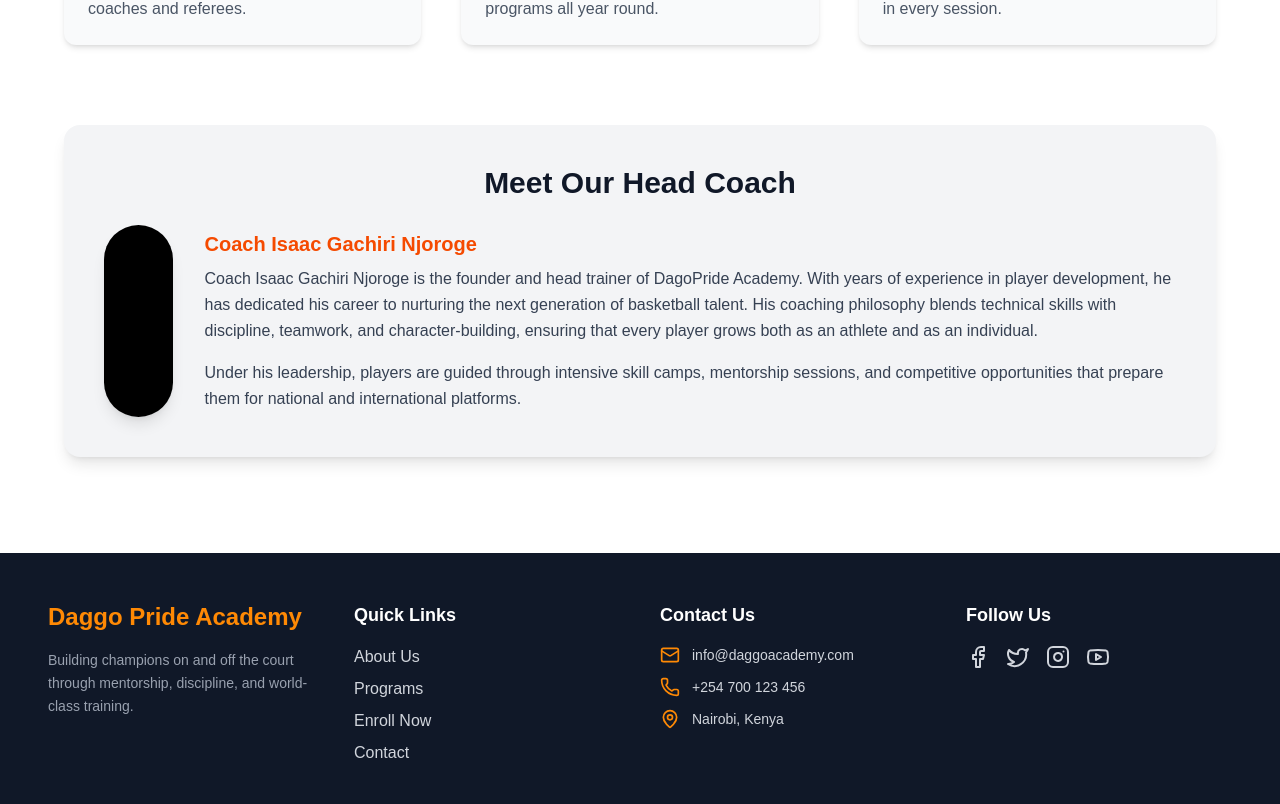
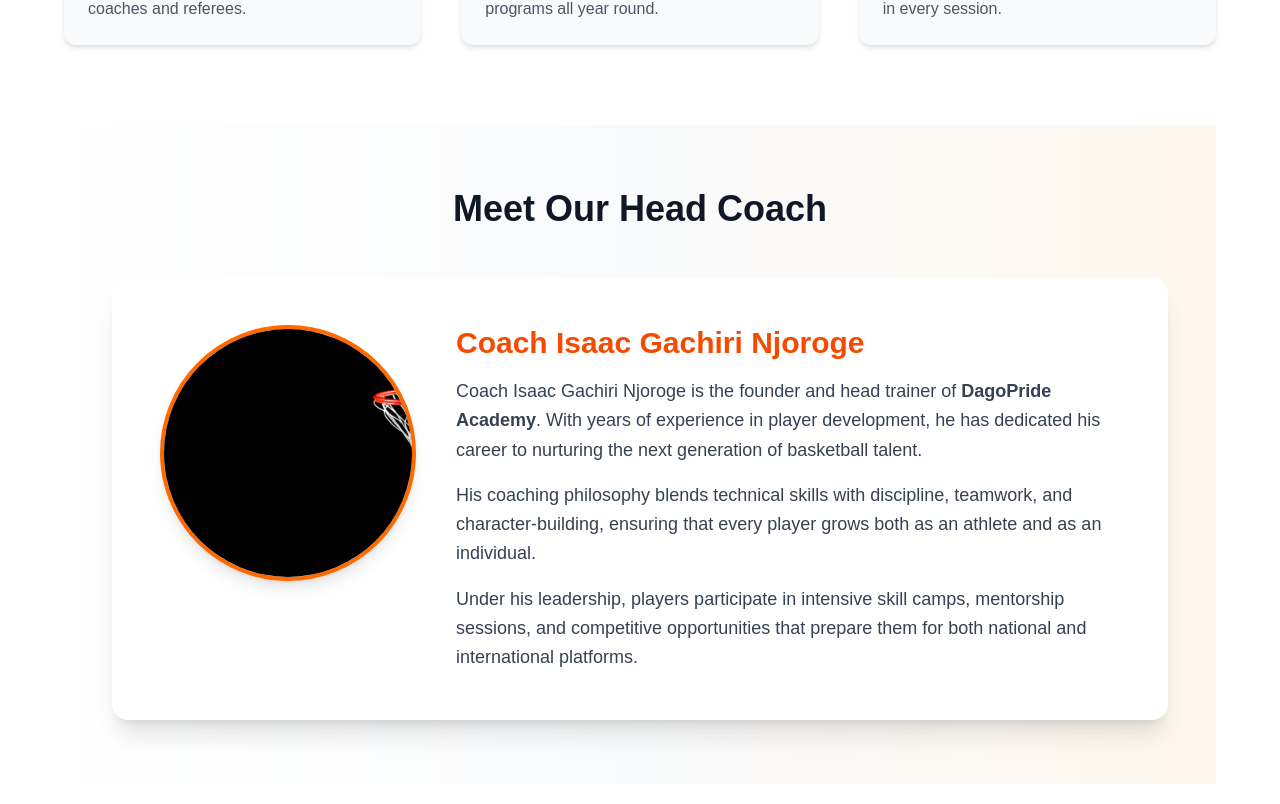
Before and after one commit to GEO-HACK/pride-basket, a Next.js app: page /about in a window 1280 px wide. Shown: the part 1056-1860 px from the top of the page. Built offline with nearby package versions, Linux system fonts and the light colour scheme.

Commit message:
fix:refactoring code segement

```diff
--- a/src/app/about/page.tsx
+++ b/src/app/about/page.tsx
@@ -121,12 +121,14 @@
         </div>
 
         {/* Coach Section */}
-        <div className="bg-gray-100 p-10 rounded-2xl shadow-lg">
-          <h3 className="text-2xl md:text-3xl font-bold text-gray-900 mb-6 text-center">
+        <section className="relative bg-gradient-to-r from-white via-gray-50 to-orange-50 py-16 px-6 md:px-12">
+          <div className="max-w-6xl mx-auto">
+            <h3 className="text-3xl md:text-4xl font-extrabold text-gray-900 text-center mb-12">
               Meet Our Head Coach
             </h3>
-          <div className="flex flex-col md:flex-row items-center gap-8">
-            <div className="relative w-48 h-48 rounded-full overflow-hidden shadow-lg">
+            <div className="flex flex-col md:flex-row items-center md:items-start gap-10 bg-white rounded-2xl shadow-xl p-8 md:p-12">
+              {/* Coach Image */}
+              <div className="relative w-48 h-48 md:w-64 md:h-64 rounded-full overflow-hidden shadow-lg border-4 border-orange-500">
                 <Image
                   src="/images/pro.png"
                   alt="Head Coach"
@@ -134,27 +136,33 @@
                   className="object-cover"
                 />
               </div>
-            <div>
-              <h4 className="text-xl font-semibold text-orange-600 mb-2">
+
+              {/* Coach Bio */}
+              <div className="flex-1">
+                <h4 className="text-2xl md:text-3xl font-bold text-orange-600 mb-4">
                   Coach Isaac Gachiri Njoroge
                 </h4>
-              <p className="text-gray-700 leading-relaxed">
-                Coach Isaac Gachiri Njoroge is the founder and head trainer of DagoPride
-                Academy. With years of experience in player development, he has
-                dedicated his career to nurturing the next generation of
-                basketball talent. His coaching philosophy blends technical
-                skills with discipline, teamwork, and character-building,
-                ensuring that every player grows both as an athlete and as an
-                individual.
+                <p className="text-gray-700 leading-relaxed text-lg mb-4">
+                  Coach Isaac Gachiri Njoroge is the founder and head trainer of
+                  <span className="font-semibold"> DagoPride Academy</span>. With years of
+                  experience in player development, he has dedicated his career to
+                  nurturing the next generation of basketball talent.
                 </p>
-              <p className="mt-4 text-gray-700 leading-relaxed">
-                Under his leadership, players are guided through intensive skill
-                camps, mentorship sessions, and competitive opportunities that
-                prepare them for national and international platforms.
+                <p className="text-gray-700 leading-relaxed text-lg mb-4">
+                  His coaching philosophy blends technical skills with discipline,
+                  teamwork, and character-building, ensuring that every player grows
+                  both as an athlete and as an individual.
+                </p>
+                <p className="text-gray-700 leading-relaxed text-lg">
+                  Under his leadership, players participate in intensive skill camps,
+                  mentorship sessions, and competitive opportunities that prepare them
+                  for both national and international platforms.
                 </p>
               </div>
             </div>
           </div>
+        </section>
+
       </div>
     </section>
   )
```
Lines whose indentation alone changed are shown as unchanged.
